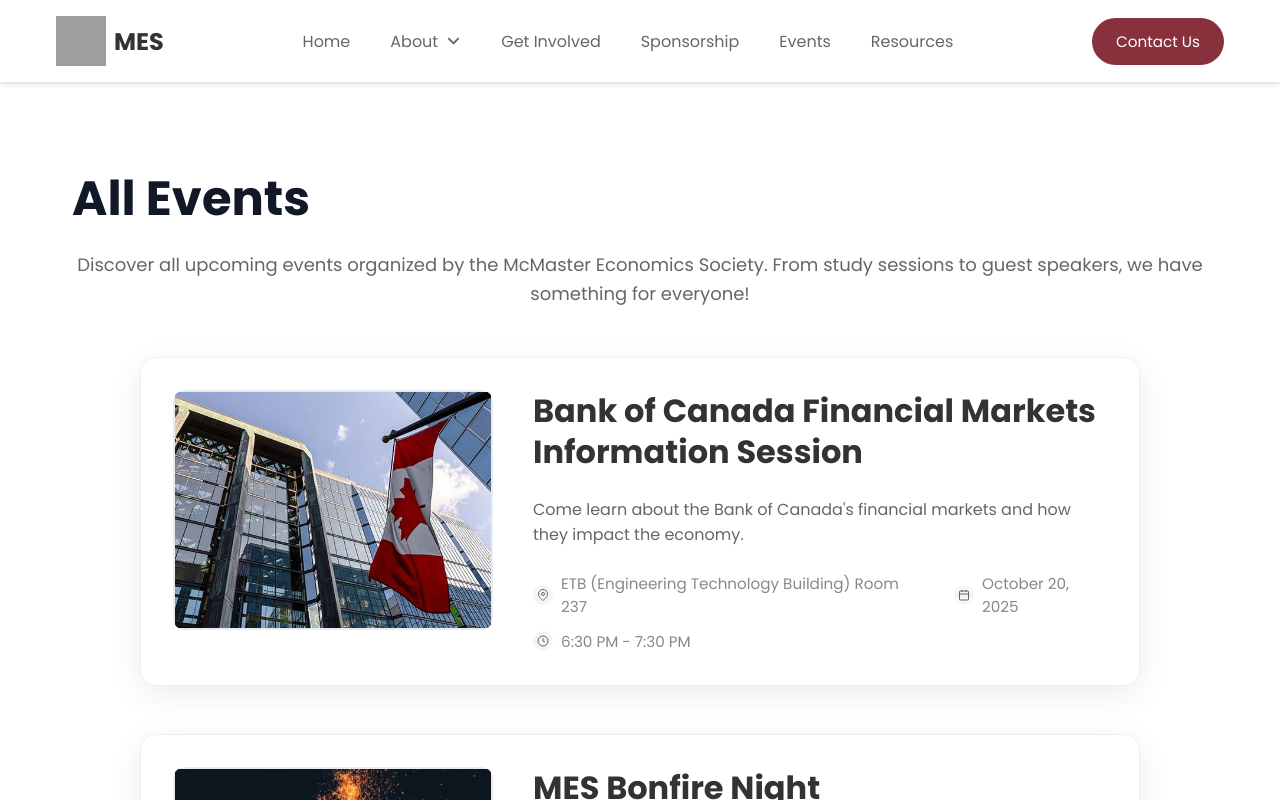
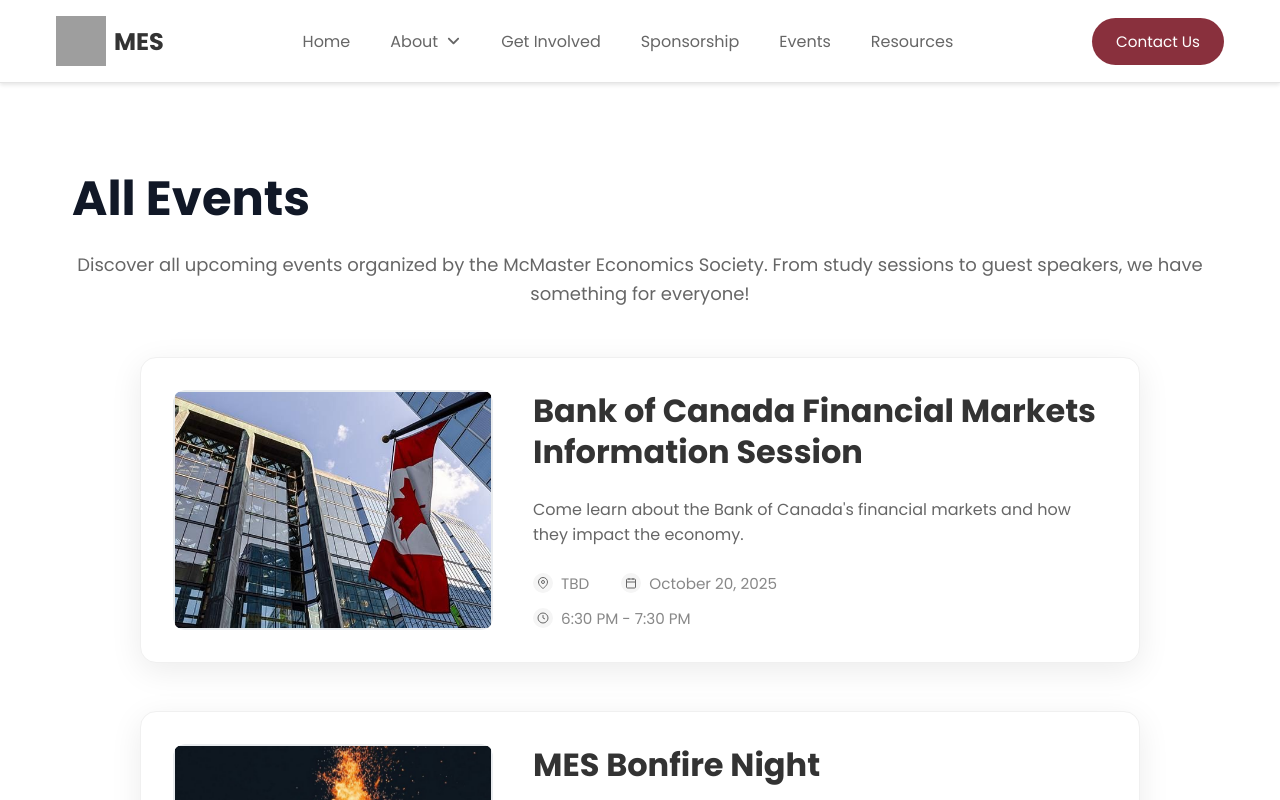
Before and after one commit to McMaster-Economics-Society/mes-website, a Next.js app: page /events in a window 1280 px wide. Shown: the top 800 px of the page. Built offline with nearby package versions, Linux system fonts and the light colour scheme; grey boxes are pictures that could not be loaded.

Commit message:
Chore: Updated BoC event location to TBD for now

```diff
--- a/src/app/data/events-database.js
+++ b/src/app/data/events-database.js
@@ -4,7 +4,7 @@
     title: "Bank of Canada Financial Markets Information Session",
     description:
       "Come learn about the Bank of Canada's financial markets and how they impact the economy.",
-    location: "ETB (Engineering Technology Building) Room 237",
+    location: "TBD",
     date: "October 20, 2025",
     time: "6:30 PM - 7:30 PM",
     image: "/event-images/boc_info_session_event.jpg",
```
